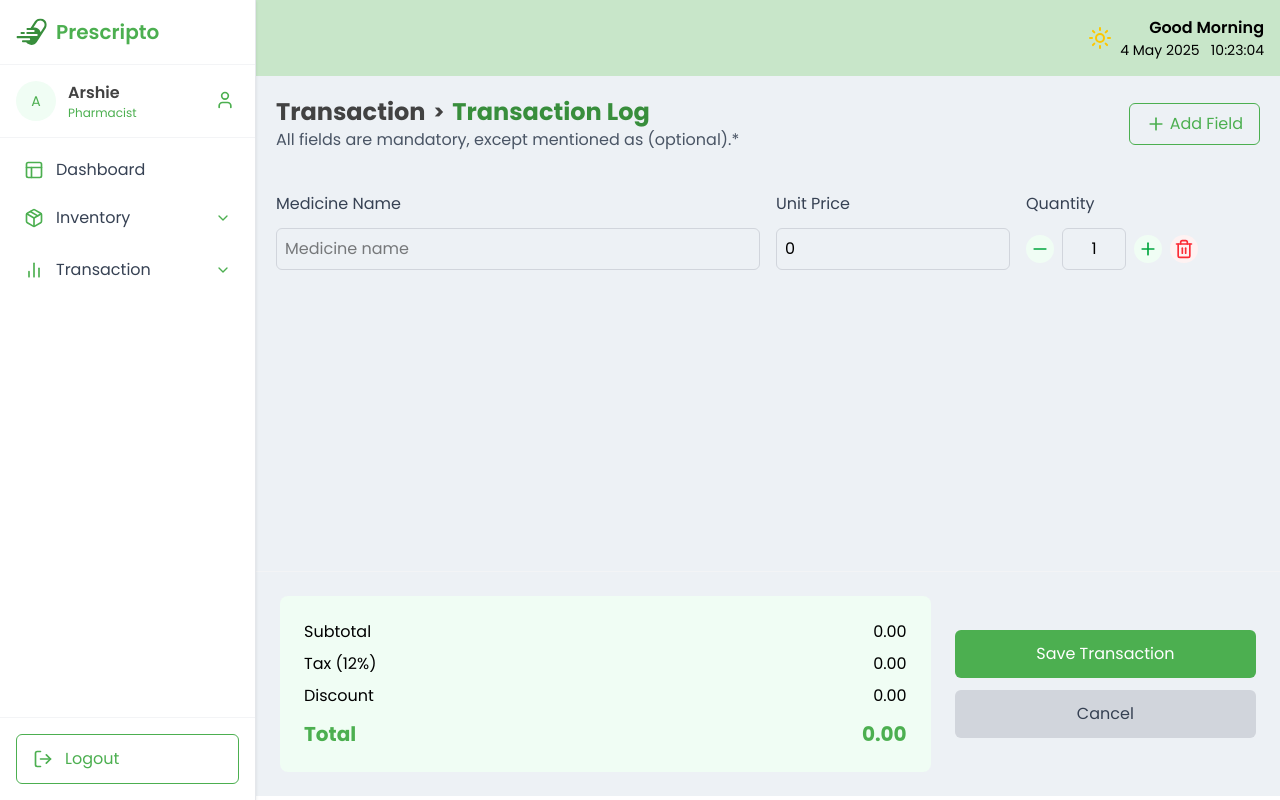
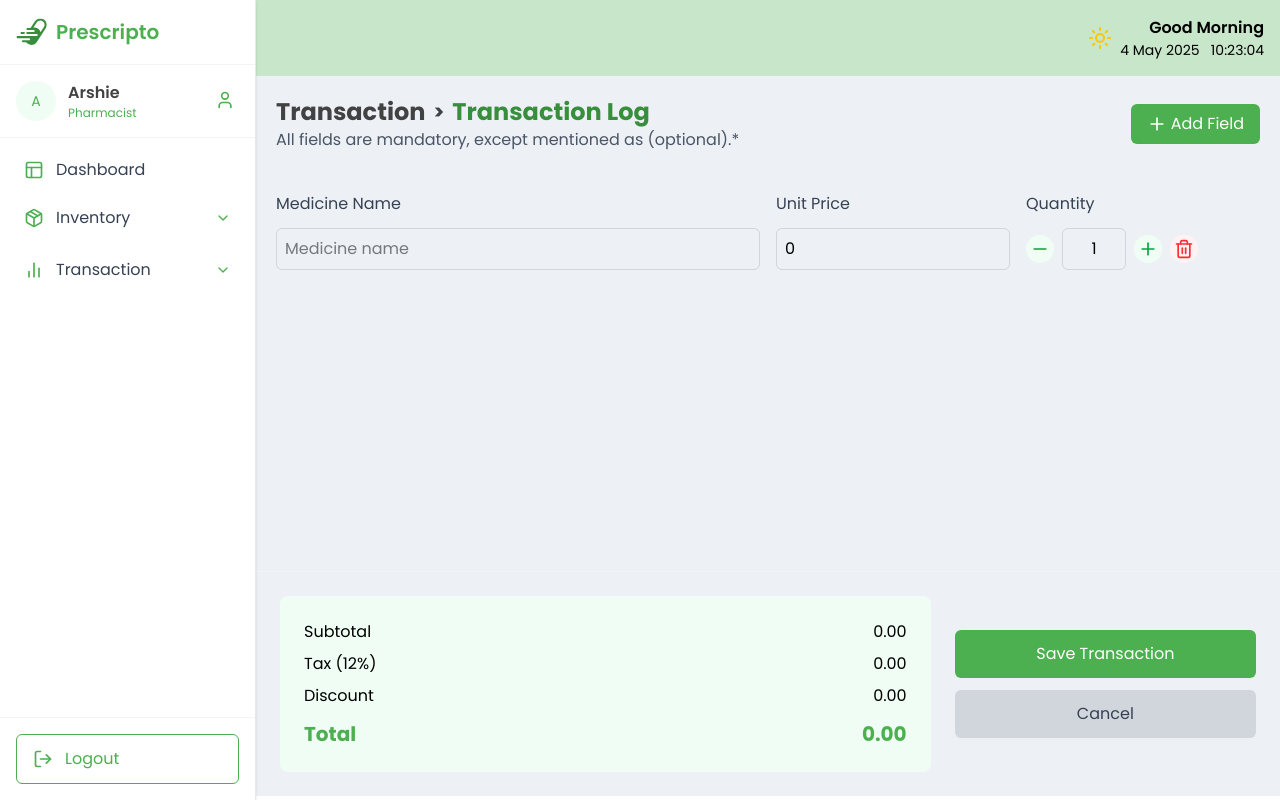
Before and after one commit to drchhhhhh/Prescripto, a React (Vite) app in the folder frontend/: page /transaction/log in a window 1280 px wide. Built offline with nearby package versions, Linux system fonts and the light colour scheme.

Commit message:
remove unnecessary buttons from medicine groups, fix other button styles

```diff
--- a/frontend/src/pages/Inventory/InventoryGroups.tsx
+++ b/frontend/src/pages/Inventory/InventoryGroups.tsx
@@ -223,9 +223,6 @@ export default function InventoryGroups() {
                               <span className={`text-sm px-2 py-1 rounded-full ${colorClass}`}>
                                 Stock: {med.stock}
                               </span>
-                              <button className="text-sm bg-primaryGreen text-cleanWhite px-3 py-1 rounded-md hover:bg-darkGreen transition-colors">
-                                Add to Cart
-                              </button>
                             </div>
                           </div>
                         ))}
--- a/frontend/src/pages/Transaction/TransactionLog.tsx
+++ b/frontend/src/pages/Transaction/TransactionLog.tsx
@@ -81,7 +81,7 @@ const TransactionForm = () => {
             </div>
             <button
               onClick={addNewItem}
-              className="flex items-center px-4 py-2 bg-primaryBG border border-primaryGreen rounded-md text-primaryGreen hover:bg-lightGreen"
+              className="flex items-center px-4 py-2 bg-primaryGreen hover:bg-darkGreen ease-in duration-100 text-cleanWhite rounded-md"
             >
               <Plus className="w-5 h-5 mr-1" />
               Add Field
```
